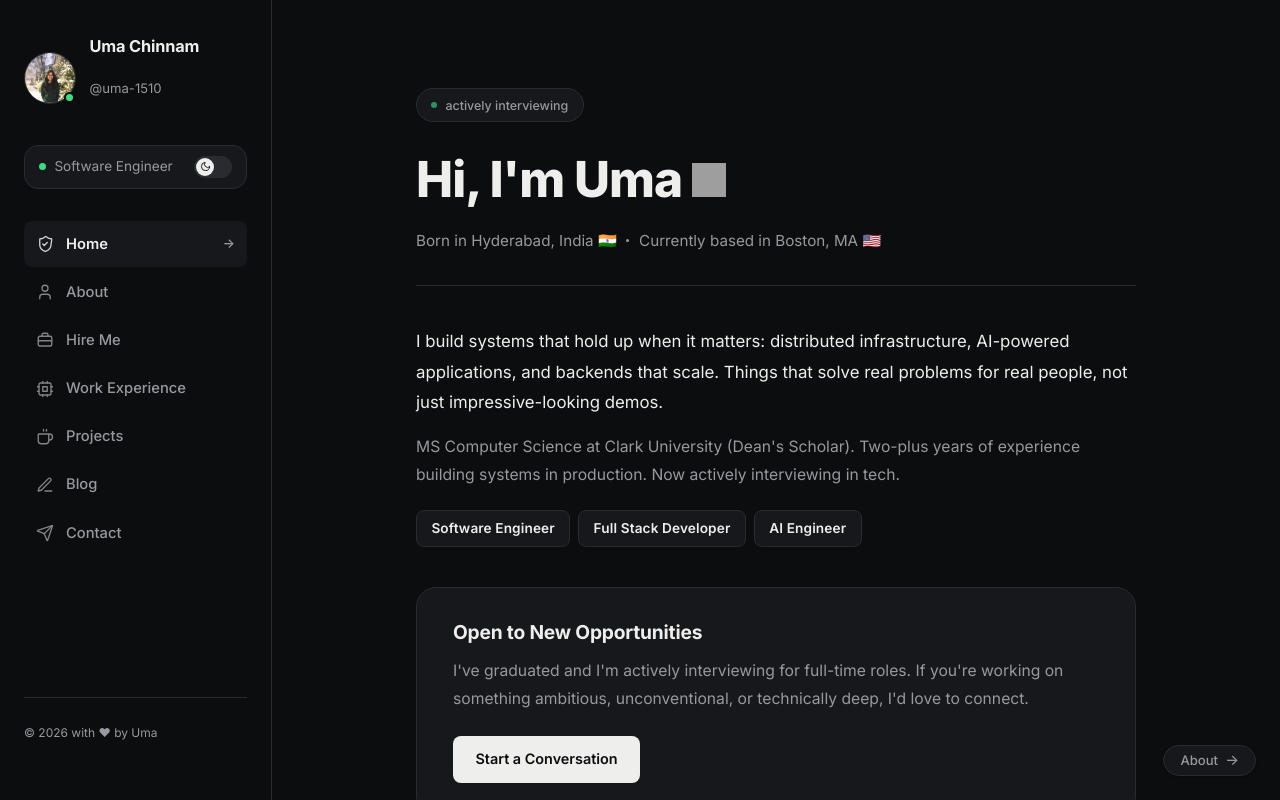
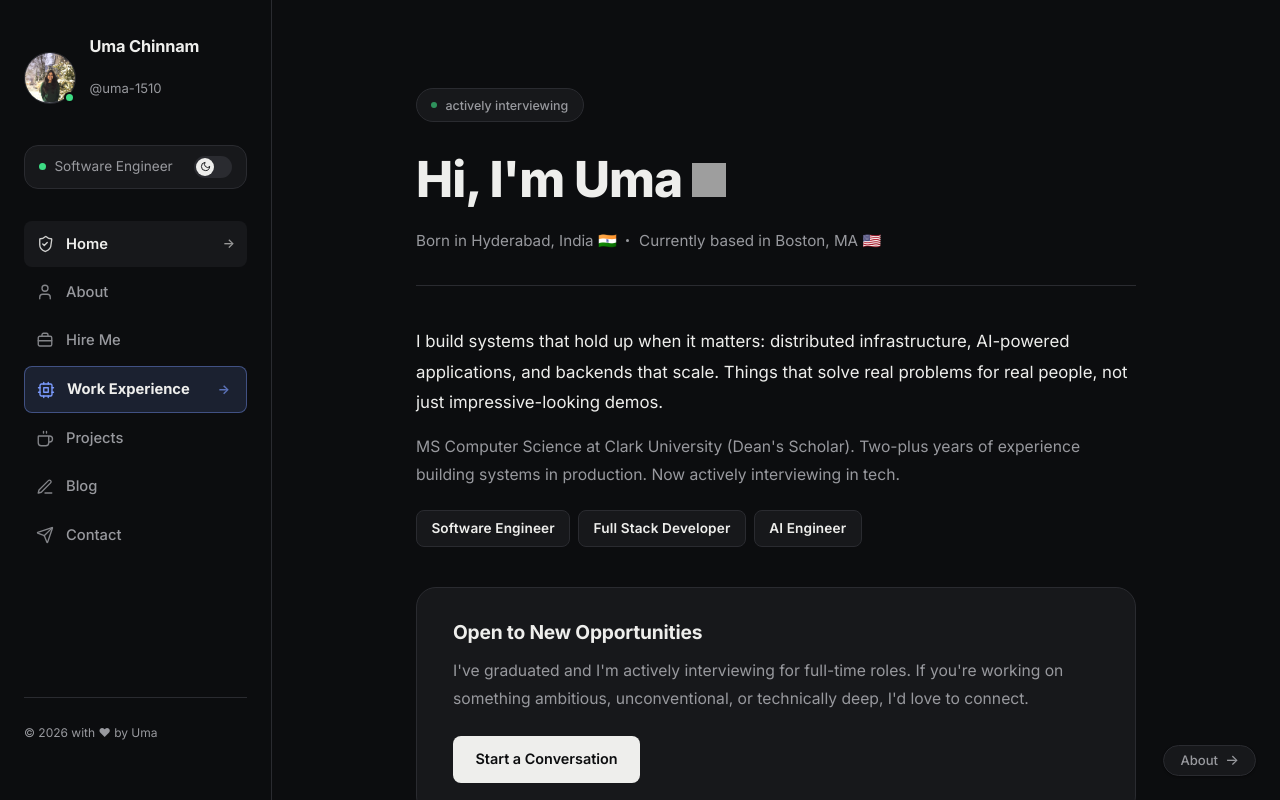
Before and after one commit to uma-1510/my-portfolio, a Next.js app: page / in a window 1280 px wide. Built offline with nearby package versions, Linux system fonts and the light colour scheme; grey boxes are pictures that could not be loaded.

Commit message:
Add highlight styles for sidebar links
Added styles for highlighted links in the sidebar.

```diff
--- a/components/Sidebar.module.css
+++ b/components/Sidebar.module.css
@@ -143,6 +143,36 @@
   transform: translateX(0);
 }
 
+/* ---- Highlighted link (Work Experience: this is the resume replacement) ---- */
+.highlight {
+  position: relative;
+  color: var(--color-text);
+  background: rgba(124, 156, 255, 0.14);
+  border: 1px solid rgba(124, 156, 255, 0.4);
+  font-weight: 700;
+}
+
+.highlight .icon {
+  color: var(--color-accent);
+  opacity: 1;
+}
+
+.highlight:hover {
+  color: var(--color-text);
+  background: rgba(124, 156, 255, 0.22);
+  border-color: rgba(124, 156, 255, 0.6);
+}
+
+.highlight .arrow {
+  opacity: 0.65;
+  color: var(--color-accent);
+}
+
+.highlight.active {
+  background: rgba(124, 156, 255, 0.26);
+  border-color: var(--color-accent);
+}
+
 /* ---- Footer ---- */
 .footer {
   margin-top: 1.5rem;
```
